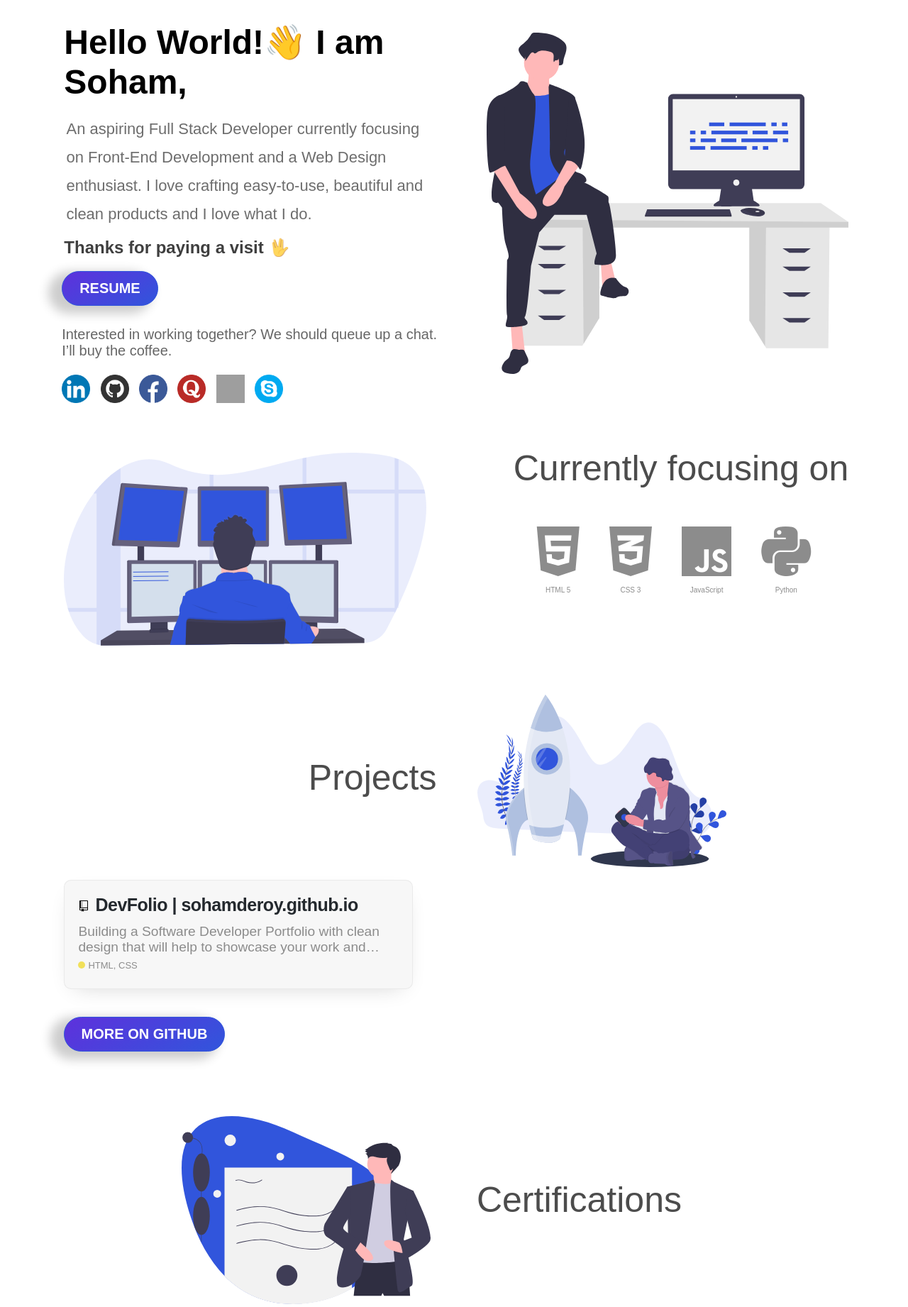
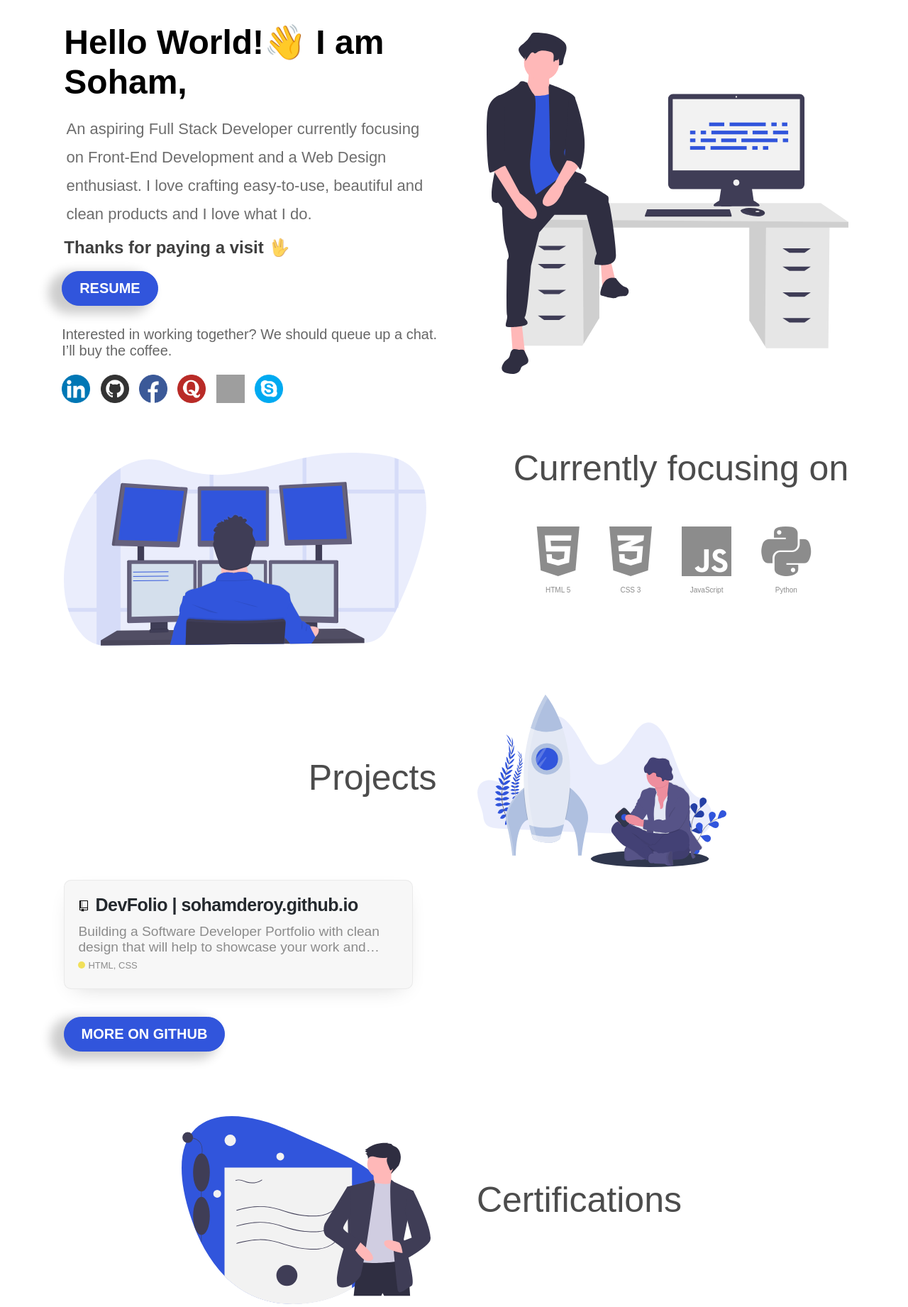
Before and after one commit to sohamderoy/sohamderoy.github.io, a PHP site: page / in a window 1280 px wide. Shown: the part 134-1976 px from the top of the page at 71% size. Run offline with PHP 8.4, Linux system fonts and the light colour scheme; some libraries are stand-ins or nearby versions; some web fonts are replaced; grey boxes are pictures that could not be loaded.

Commit message:
Update main.css

```diff
--- a/css/main.css
+++ b/css/main.css
@@ -103,7 +103,7 @@ h2 {
     float: right;
 }
 .cv{
-    background: linear-gradient(-213deg, #5e31dc 0%, #3155dc 100%) right center / contain no-repeat, left center #3155dc;
+    background: linear-gradient(-213deg, #3155dc 0%, #3155dc 100%) right center / contain no-repeat, left center #3155dc;
     border: 1px solid #3155dc;
     color: #ffffff;
     box-shadow: -14px 6px 15px 5px rgba(0,0,0,0.2);
@@ -174,7 +174,7 @@ p {
     color: #4c4c4c;
 }
 .certificationbutton{
-    background: linear-gradient(-213deg, #5e31dc 0%, #3155dc 100%) right center / contain no-repeat, left center #3155dc;
+    background: linear-gradient(-213deg, #3155dc 0%, #3155dc 100%) right center / contain no-repeat, left center #3155dc;
     border: 1px solid #3155dc;
     color: #fff;
     box-shadow: -14px 6px 15px 5px rgba(0,0,0,0.2);
@@ -631,7 +631,7 @@ q{
       margin-left: 0px;
   }
   .projectsbutton{
-    background: linear-gradient(-213deg, #5e31dc 0%, #3155dc 100%) right center / contain no-repeat, left center #3155dc;
+    background: linear-gradient(-213deg, #3155dc 0%, #3155dc 100%) right center / contain no-repeat, left center #3155dc;
     border: 1px solid #3155dc;
     color: #fff;
     box-shadow: -14px 6px 15px 5px rgba(0,0,0,0.2);
@@ -740,7 +740,7 @@ header {
     margin-right: 0.75rem;
   }
   .blogsbutton{
-    background: linear-gradient(-213deg, #5e31dc 0%, #3155dc 100%) right center / contain no-repeat, left center #3155dc;
+    background: linear-gradient(-213deg, #3155dc 0%, #3155dc 100%) right center / contain no-repeat, left center #3155dc;
     border: 1px solid #3155dc;
     color: #fff;
     box-shadow: -14px 6px 15px 5px rgba(0,0,0,0.2);
```
